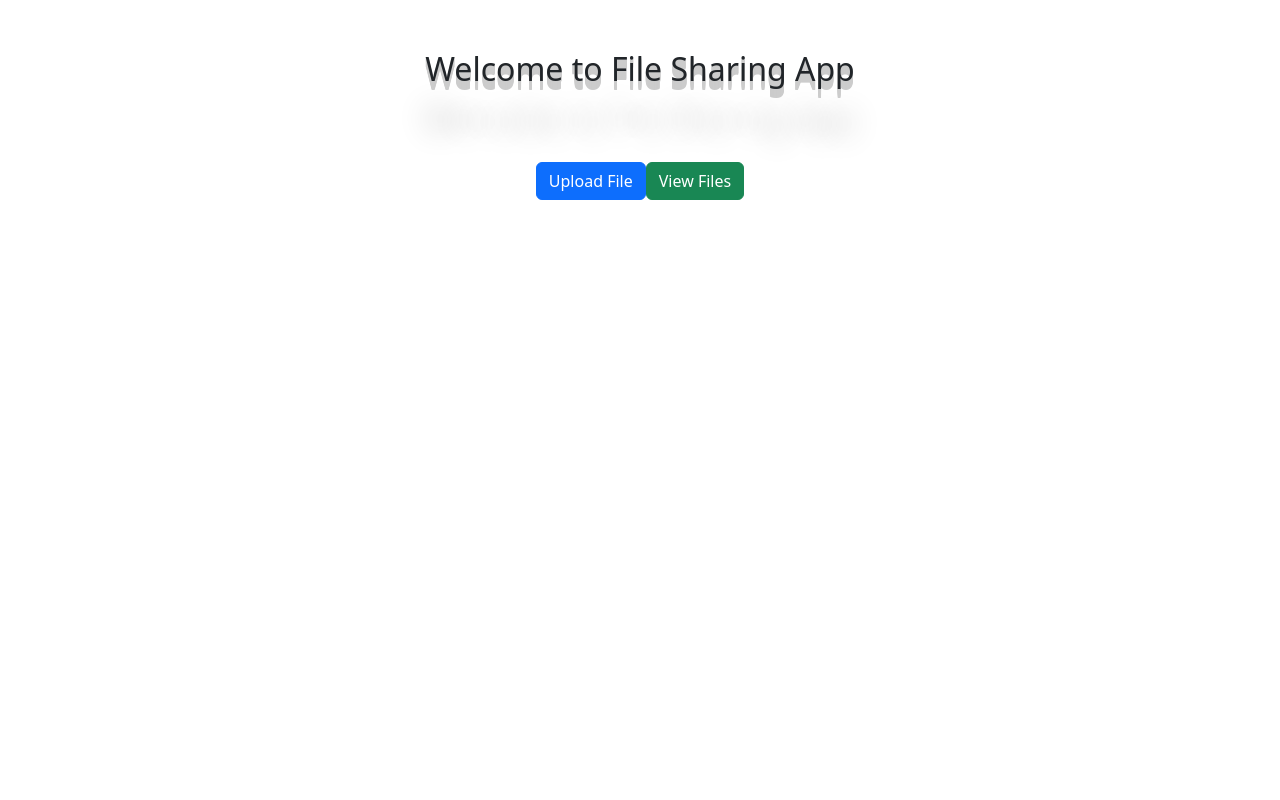
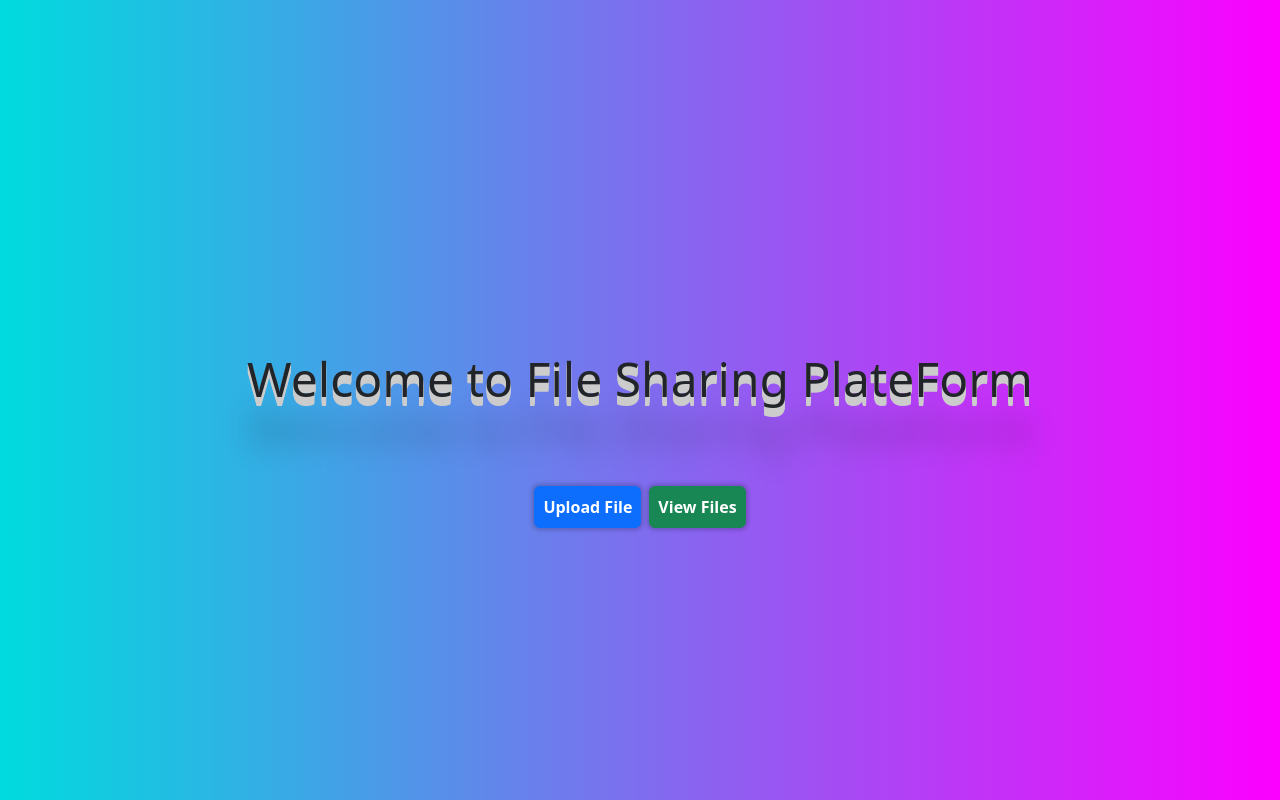
Before and after one commit to fab-c14/File_Sharing_FrontEnd, a React (Create React App) app: page / in a window 1280 px wide. Built offline with nearby package versions, Linux system fonts and the light colour scheme.

Commit message:
solved link problem

```diff
--- a/src/App.css
+++ b/src/App.css
@@ -5,10 +5,14 @@
 
 .App {
   text-align: center;
+
 }
 
+
+
 .home-page {
-  margin-top: 100px;
+  margin-top:50vh;
+
 }
 
 .tilt-in-fwd-tr {
--- a/src/App.js
+++ b/src/App.js
@@ -3,7 +3,7 @@ import './App.css';
 import 'bootstrap/dist/css/bootstrap.min.css';
 import Upload from './Upload';
 import FileAccess from './FileAccess';
-
+import 'tachyons'
 const App = () => {
     const [route, setRoute] = useState('home');
 
@@ -16,11 +16,11 @@ const App = () => {
             default:
                 return (
                     <div className="home-page text-center">
-                        <h2 className="mb-4 text-pop-up-top">Welcome to File Sharing App</h2>
+                        <h2 className="mb-4 text-pop-up-top f1 grey">Welcome to File Sharing PlateForm</h2>
                         <div className="d-flex justify-content-center">
-                            <button onClick={() => setRoute('upload')} className="btn btn-primary  ">Upload File</button>
+                            <button onClick={() => setRoute('upload')} className="btn btn-primary shadow-1 b pa2 ma1">Upload File</button>
                             {" "}
-                            <button onClick={() => setRoute('fileAccess')} className="btn btn-success  ">View Files</button>
+                            <button onClick={() => setRoute('fileAccess')} className="btn btn-success  shadow-1 b pa2 ma1">View Files</button>
                         </div>
                     </div>
                 );
--- a/src/FileAccess.js
+++ b/src/FileAccess.js
@@ -66,7 +66,7 @@ const FileAccess = () => {
                         <label htmlFor="passwordInput">Password (Optional)</label>
                         <input type="password" className="form-control" id="passwordInput" value={password} onChange={handlePasswordChange} />
                     </div>
-                    <button onClick={handleFileAccess} className='mr-2 mt-3'>Access File</button>
+                    <button onClick={handleFileAccess} className='mr-2 mt-3 ma2 pa2 shadow-2 b'>Access File</button>
                 </div>
             </div>
         </div>
--- a/src/Upload.js
+++ b/src/Upload.js
@@ -6,6 +6,7 @@ const Upload = () => {
     const [expiryDate, setExpiryDate] = useState('');
     const [errorMessage, setErrorMessage] = useState('');
     const [uploadLink, setUploadLink] = useState('');
+    const [hasUploaded, sethasUploaded] = useState(false);
 
     const handleFileChange = (event) => {
         setSelectedFile(event.target.files[0]);
@@ -43,6 +44,7 @@ const Upload = () => {
         .then(data => {
             console.log('File uploaded successfully:', data);
             setUploadLink(data.accessLink); // Store the upload link in state
+            sethasUploaded(true);
             setSelectedFile(null);
             setPassword('');
             setExpiryDate('');
@@ -59,10 +61,13 @@ const Upload = () => {
     <div className="row justify-content-center align-items-center">
         <div className="col-md-6 mt-3">
             {errorMessage && <div className="alert alert-danger">{errorMessage}</div>}
-            {uploadLink && ( // Display the link if it exists
-                <div className="alert alert-success container">
-                    File uploaded successfully. Access link: {uploadLink}
+            {hasUploaded && ( // Display the link if it exists
+            <div className="alert alert-success">
+                File uploaded successfully. Access link:
+                <div className='container-fluid'>
+                    <code>{uploadLink}</code>
                 </div>
+            </div>
             )}
             <div className="form-group mt-3">
                 <label htmlFor="fileInput">
@@ -77,7 +82,7 @@ const Upload = () => {
                 <label htmlFor="expiryDateInput">Expiry Date and Time (Optional)</label>
                 <input type="datetime-local" className="form-control" id="expiryDateInput" value={expiryDate} onChange={handleExpiryDateChange} />
             </div>
-            <button className="btn btn-primary mt-3" onClick={handleUpload}>Upload</button>
+            <button className="btn btn-primary mt-3 ma2 pa2 shadow-2 b" onClick={handleUpload}>Upload</button>
         </div>
     </div>
 </div>
--- a/src/index.css
+++ b/src/index.css
@@ -1,4 +1,7 @@
 body {
+  background-color: #00DBDE;
+  background-image: linear-gradient(90deg, #00DBDE 0%, #FC00FF 100%);
+
   margin: 0;
   font-family: -apple-system, BlinkMacSystemFont, 'Segoe UI', 'Roboto', 'Oxygen',
     'Ubuntu', 'Cantarell', 'Fira Sans', 'Droid Sans', 'Helvetica Neue',
```
Also changed, not shown: 12 other files (tests, documents, lock files or other folders).
